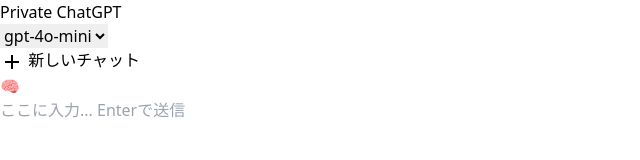
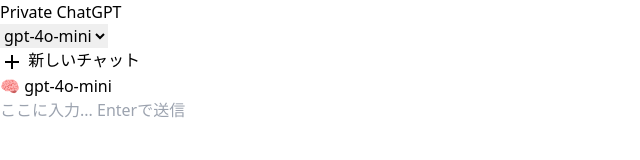
Before and after one commit to nai-kon/Simple-Chat-WebUI, a React (Vite) app: page / in a window 1280 px wide. Shown: the top 160 px of the page, without its empty margins (0-640 px from the left). Built offline with nearby package versions, Linux system fonts and the light colour scheme.

Commit message:
set initial model to gpt-4o-mini

```diff
--- a/src/App.tsx
+++ b/src/App.tsx
@@ -25,7 +25,7 @@
 function App() {
   const [query, setQuery] = useState<string>("");
   const [streamAnswer, setStreamAnswer] = useState<string>("");
-  const [gptmodel, setGptModel] = useState<string>("");
+  const [gptmodel, setGptModel] = useState<string>("gpt-4o-mini");
   const [chats, setChats] = useState({
     list: [{ title: "", chat: [{ role: "", content: "" , model: "", cost: 0}] }],
   });
```
